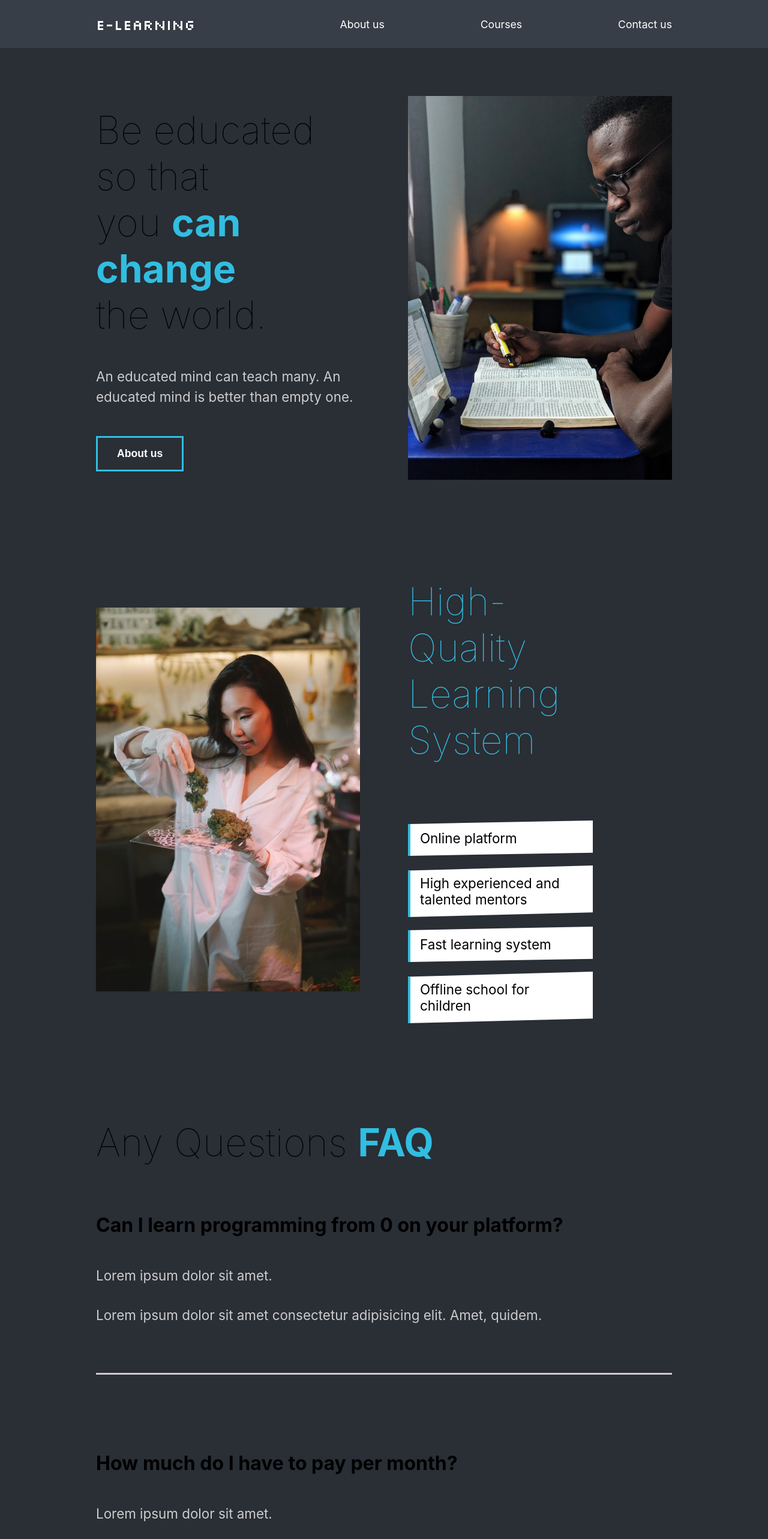
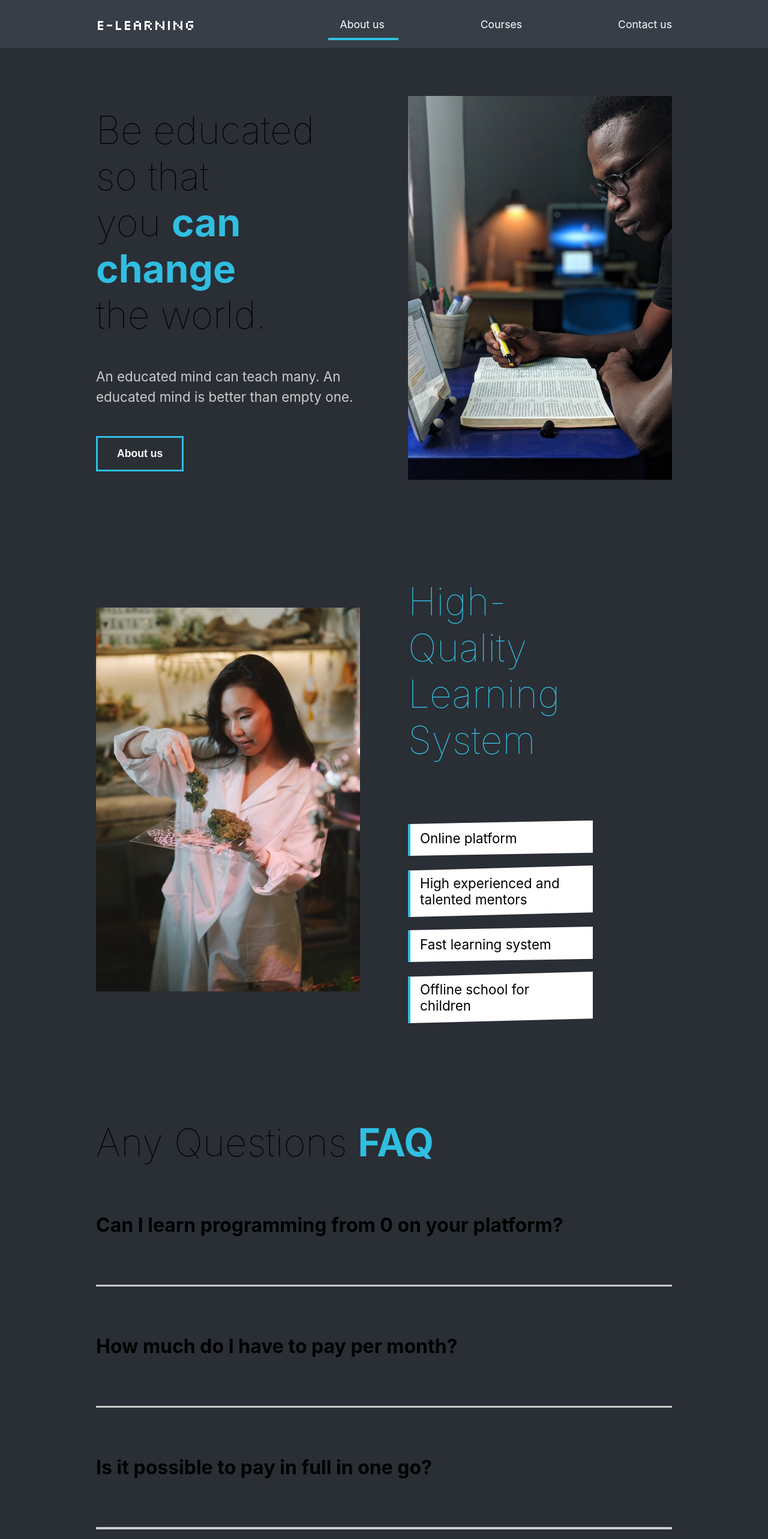
Before and after one commit to Shaxboz2001/golden-bridge-project, a React (Create React App) app: page / in a window 1280 px wide. Shown: the top 2566 px of the page at 60% size. Built offline with nearby package versions, Linux system fonts and the light colour scheme; a web font is replaced by a local one.

Commit message:
nav active completed dynamically

```diff
--- a/src/components/FaqSection.js
+++ b/src/components/FaqSection.js
@@ -2,6 +2,9 @@
 // styles
 import styled from "styled-components";
 import { About } from "../styles";
+import { AnimateSharedLayout } from "framer-motion";
+// Toggle
+import Toggle from "./Toggle";
 
 const FaqSection = () => {
   return (
@@ -9,8 +12,9 @@
       <h2>
         Any Questions <span>FAQ</span>
       </h2>
+      <AnimateSharedLayout>
+        <Toggle title="Can I learn programming from 0 on your platform?">
           <div className="question">
-        <h4>Can I learn programming from 0 on your platform?</h4>
             <div className="answer">
               <p>Lorem ipsum dolor sit amet.</p>
               <p>
@@ -18,10 +22,10 @@
                 quidem.
               </p>
             </div>
-        <div className="faq-line"></div>
           </div>
+        </Toggle>
+        <Toggle title="How much do I have to pay per month?">
           <div className="question">
-        <h4>How much do I have to pay per month?</h4>
             <div className="answer">
               <p>Lorem ipsum dolor sit amet.</p>
               <p>
@@ -29,10 +33,10 @@
                 quidem.
               </p>
             </div>
-        <div className="faq-line"></div>
           </div>
+        </Toggle>
+        <Toggle title="Is it possible to pay in full in one go?">
           <div className="question">
-        <h4>Is it possible to pay in full in one go?</h4>
             <div className="answer">
               <p>Lorem ipsum dolor sit amet.</p>
               <p>
@@ -40,10 +44,10 @@
                 quidem.
               </p>
             </div>
-        <div className="faq-line"></div>
           </div>
+        </Toggle>
+        <Toggle title="If I buy the course, can my brother and I also study?">
           <div className="question">
-        <h4>If I buy the course, can my brother and I also study?</h4>
             <div className="answer">
               <p>Lorem ipsum dolor sit amet.</p>
               <p>
@@ -51,16 +55,9 @@
                 quidem.
               </p>
             </div>
-        <div className="faq-line">
-          <p>
-            Lorem ipsum, dolor sit amet consectetur adipisicing elit. Nesciunt
-            eum amet ipsam, dolor corrupti porro, modi molestiae aperiam quaerat
-            enim quibusdam doloribus itaque excepturi quos fuga autem distinctio
-            laboriosam explicabo. At dolores iure reprehenderit omnis quas ut
-            accusantium ex repellendus. Possimus molestias facilis accusantium.
-          </p>
           </div>
-      </div>
+        </Toggle>
+      </AnimateSharedLayout>
     </Faq>
   );
 };
--- a/src/components/Nav.js
+++ b/src/components/Nav.js
@@ -1,8 +1,12 @@
 import React from "react";
 import styled from "styled-components";
 import { Link } from "react-router-dom";
+import { motion } from "framer-motion";
+import { useLocation } from "react-router-dom";
 
 const Nav = () => {
+  const { pathname } = useLocation();
+
   return (
     <StyledNav>
       <h1>
@@ -13,12 +17,27 @@
       <ul>
         <li>
           <Link to="/">About us</Link>
+          <Line
+            transition={{ duration: 0.75 }}
+            initial={{ width: "0%" }}
+            animate={{ width: pathname === "/" ? "50%" : "0%" }}
+          />
         </li>
         <li>
           <Link to="/courses">Courses</Link>
+          <Line
+            transition={{ duration: 0.75 }}
+            initial={{ width: "0%" }}
+            animate={{ width: pathname === "/courses" ? "50%" : "0%" }}
+          />
         </li>
         <li>
           <Link to="contact">Contact us</Link>
+          <Line
+            transition={{ duration: 0.75 }}
+            initial={{ width: "0%" }}
+            animate={{ width: pathname === "/contact" ? "50%" : "0%" }}
+          />
         </li>
       </ul>
     </StyledNav>
@@ -52,4 +71,13 @@
   }
 `;
 
+const Line = styled(motion.div)`
+  height: 0.3rem;
+  background-color: #30bee1;
+  width: 0%;
+  position: absolute;
+  bottom: -80%;
+  left: 60%;
+`;
+
 export default Nav;
--- /dev/null
+++ b/src/components/Toggle.js
@@ -0,0 +1,18 @@
+import React from "react";
+import { useState } from "react";
+import { motion } from "framer-motion";
+
+const Toggle = ({ children, title }) => {
+  const [toggle, setToggle] = useState(false);
+  return (
+    <motion.div layout onClick={() => setToggle(!toggle)}>
+      <motion.h4 layout className="question">
+        {title}
+      </motion.h4>
+      {toggle ? children : ""}
+      <div className="faq-line"></div>
+    </motion.div>
+  );
+};
+
+export default Toggle;
```
Lines whose indentation alone changed are shown as unchanged.
